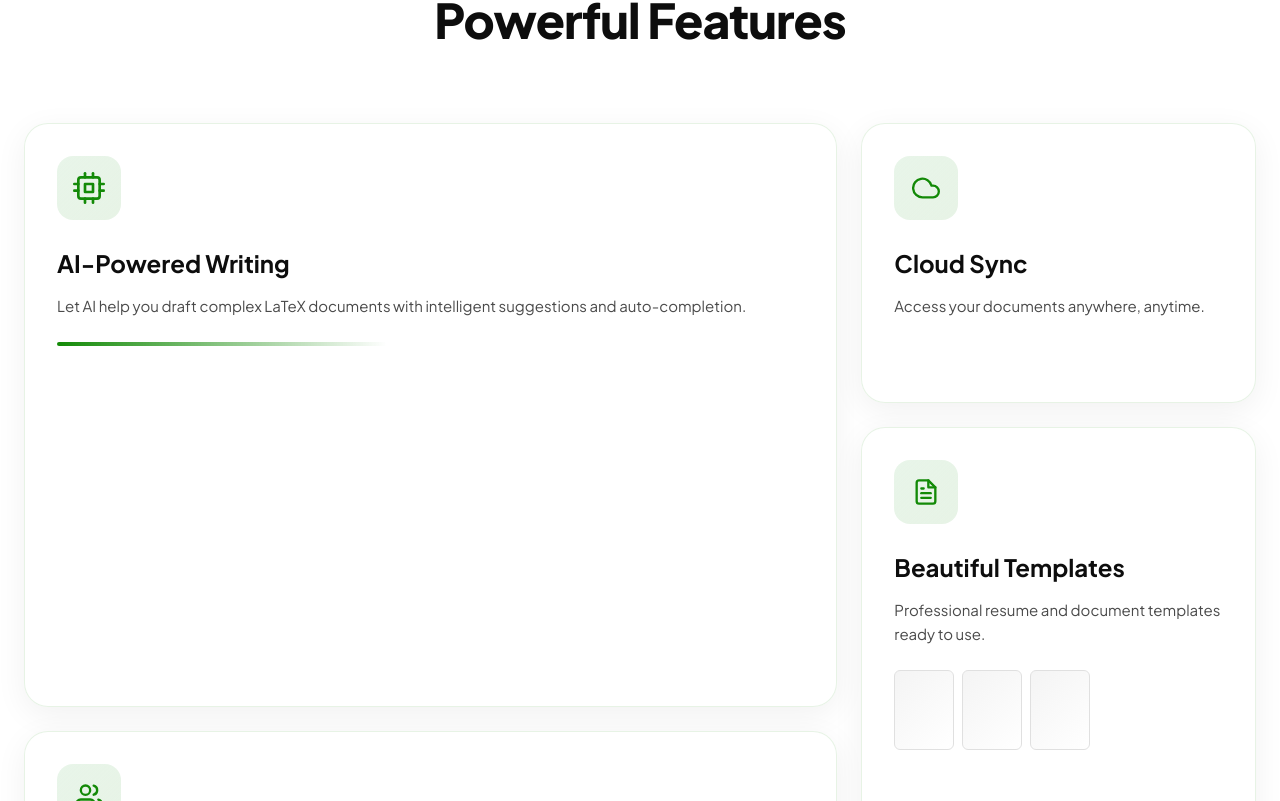
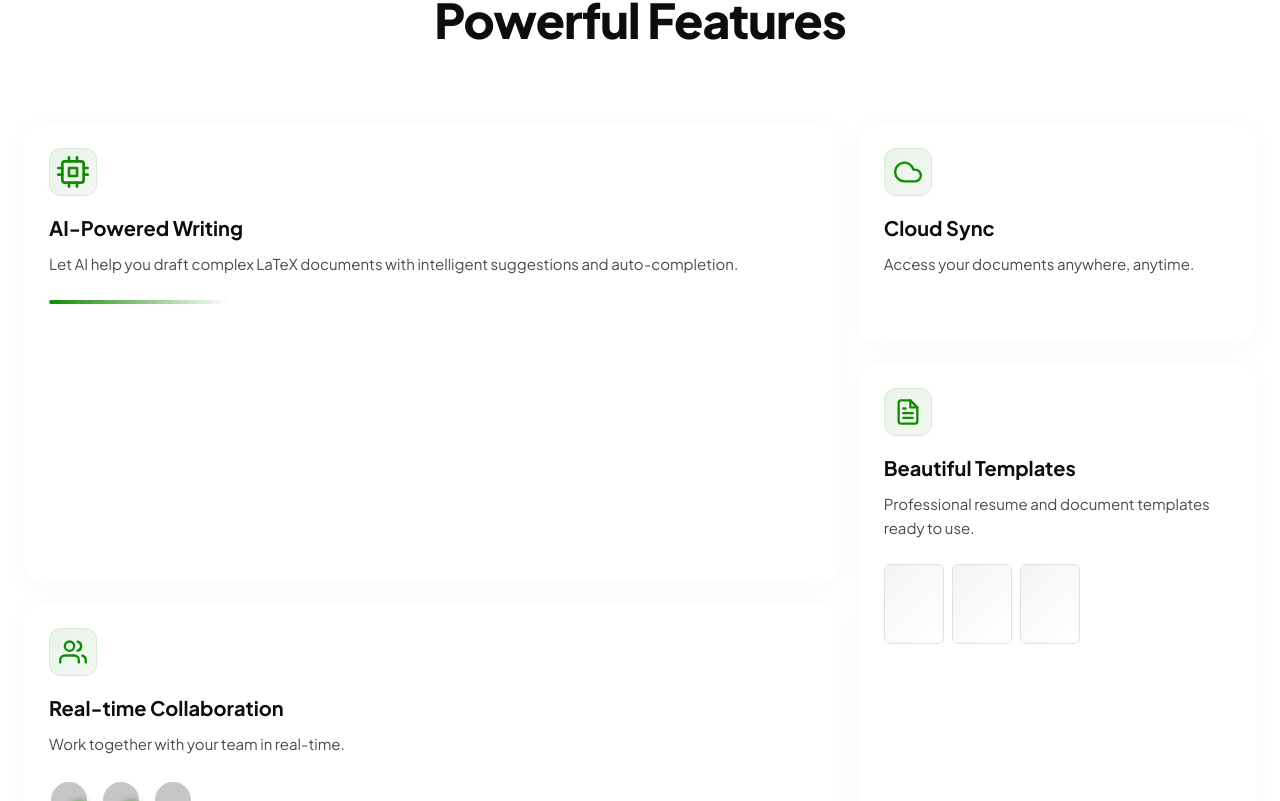
Before and after one commit to 051188-rk/Openleaf, a React (Vite) app in the folder frontend/: page / in a window 1280 px wide. Shown: the part 1019-1820 px from the top of the page. Built offline with nearby package versions, Linux system fonts and the light colour scheme.

Commit message:
fix: LandingPage.tsx lint error fixed

```diff
--- a/frontend/src/styles/landing.css
+++ b/frontend/src/styles/landing.css
@@ -345,26 +345,28 @@
 .bento-grid {
     display: grid;
     grid-template-columns: repeat(6, 1fr);
-    gap: 1.5rem;
-    grid-auto-rows: 280px;
+    gap: 1.25rem;
+    grid-auto-rows: 220px;
 }
 
 .bento-card {
-    background: rgba(255, 255, 255, 0.6);
-    backdrop-filter: blur(20px);
-    border-radius: 24px;
-    padding: 2rem;
-    border: 1px solid rgba(19, 138, 7, 0.1);
-    box-shadow: 0 8px 32px rgba(0, 0, 0, 0.06);
-    transition: all 0.4s ease;
+    background: rgba(255, 255, 255, 0.4);
+    backdrop-filter: blur(24px);
+    -webkit-backdrop-filter: blur(24px);
+    border-radius: 20px;
+    padding: 1.5rem;
+    border: 1px solid rgba(255, 255, 255, 0.5);
+    box-shadow: 0 4px 24px rgba(0, 0, 0, 0.04);
+    transition: all 0.4s cubic-bezier(0.25, 0.8, 0.25, 1);
     position: relative;
     overflow: hidden;
 }
 
 .bento-card:hover {
-    transform: translateY(-8px);
-    box-shadow: 0 16px 48px rgba(0, 0, 0, 0.12);
-    border-color: var(--primary-green);
+    transform: translateY(-4px);
+    background: rgba(255, 255, 255, 0.6);
+    box-shadow: 0 12px 32px rgba(0, 0, 0, 0.08);
+    border-color: rgba(19, 138, 7, 0.3);
 }
 
 .bento-large {
@@ -386,21 +388,22 @@
 }
 
 .bento-icon {
-    width: 64px;
-    height: 64px;
-    background: linear-gradient(135deg, var(--primary-green-light), rgba(19, 138, 7, 0.1));
-    border-radius: 16px;
+    width: 48px;
+    height: 48px;
+    background: linear-gradient(135deg, rgba(19, 138, 7, 0.1), rgba(19, 138, 7, 0.05));
+    border-radius: 12px;
     display: flex;
     align-items: center;
     justify-content: center;
     color: var(--primary-green);
-    margin-bottom: 1.5rem;
+    margin-bottom: 1rem;
+    border: 1px solid rgba(19, 138, 7, 0.1);
 }
 
 .bento-card h3 {
-    font-size: 1.5rem;
+    font-size: 1.25rem;
     font-weight: 700;
-    margin-bottom: 0.75rem;
+    margin-bottom: 0.5rem;
     color: var(--gray-900);
 }
 
```
